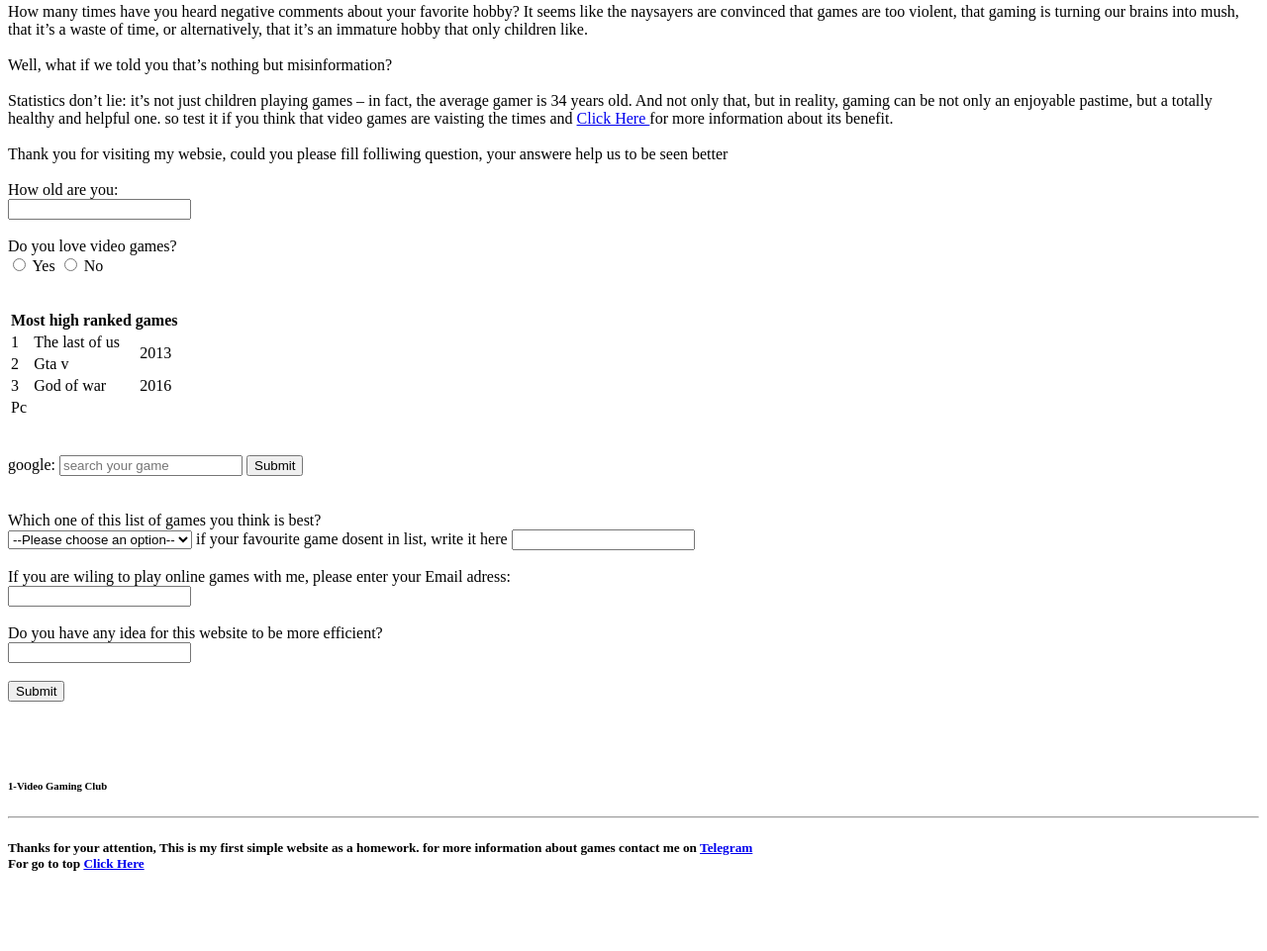
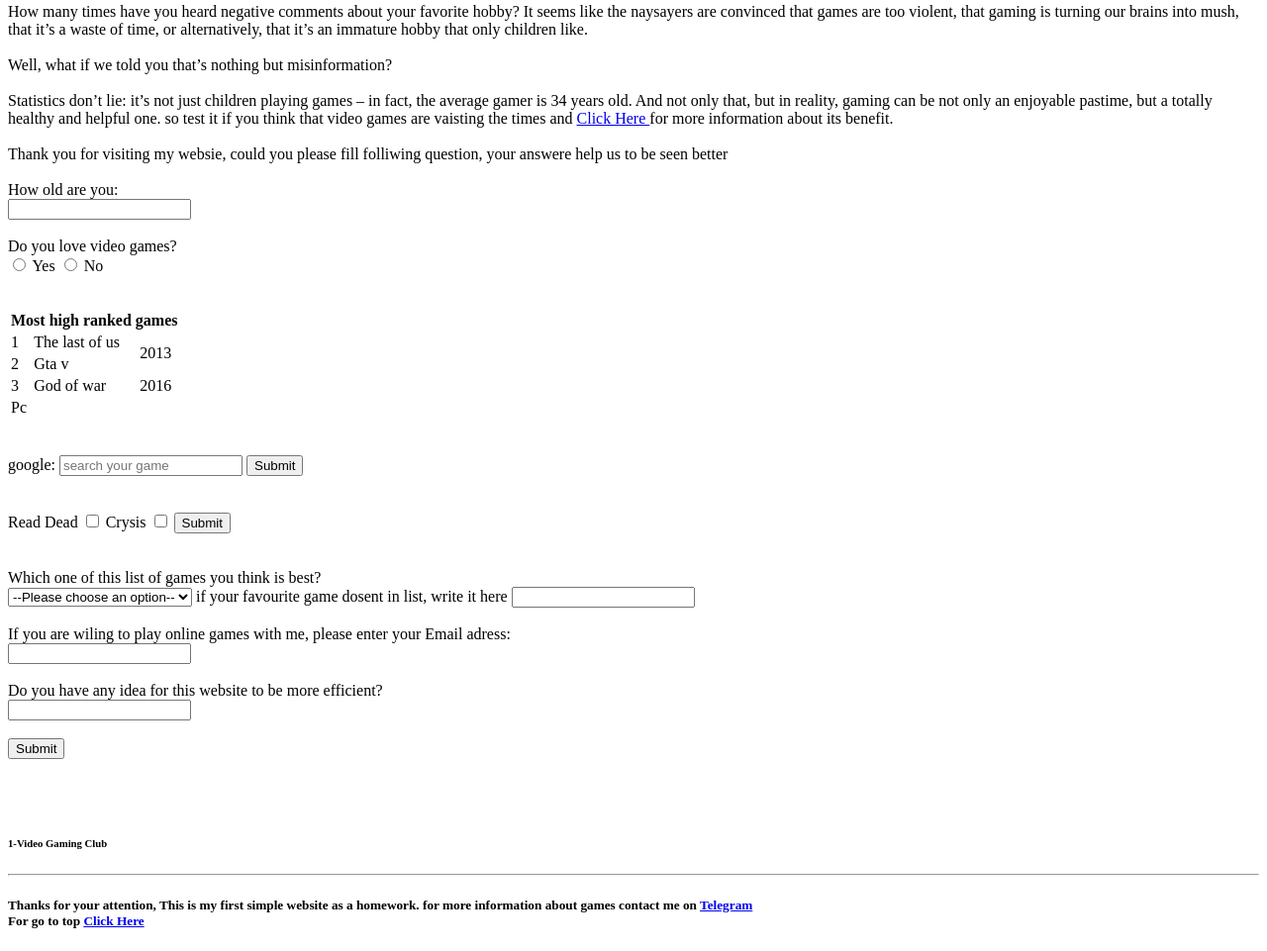
Before and after one commit to amir-shahsahebi/gaming, a plain HTML site: page gaming club/GamingClub.html in a window 1280 px wide. Shown: the part 3813-4774 px from the top of the page at 99% size. Before the commit the page ends 4716 px from the top, so only its background shows below. Drawn offline with Linux system fonts and the light colour scheme.

Commit message:
changes 2

```diff
--- a/gaming club/GamingClub.html
+++ b/gaming club/GamingClub.html
@@ -145,11 +145,21 @@ Do you love video games? <br>
 </table>
 <br> <br>
 
- <form action="https://www.google.com/search">
+ <form action="https://www.google.com/search" target="_blanck">
     <label for="question1">google:</label>
-        <input id="question1" type="search" placeholder="search your game" name="q" target="_blanck">
+        <input id="question1" type="search" placeholder="search your game" name="q"  target="_blanck">
     <button>Submit</button>
  </form>
+
+<br> <br>
+
+<form action="https://www.google.com/search">
+ <label for="question2">Read Dead</label>
+     <input id="question2" type="checkbox" name="q" value="Read Dead">
+ <label for="question2">Crysis</label>
+     <input id="question2" type="checkbox" name="q" value="Crysis">
+     <button>Submit</button>
+</form>
 
 <br> <br>
 <label for="Q2">Which one of this list of games you think is best?</label> <br>
```
